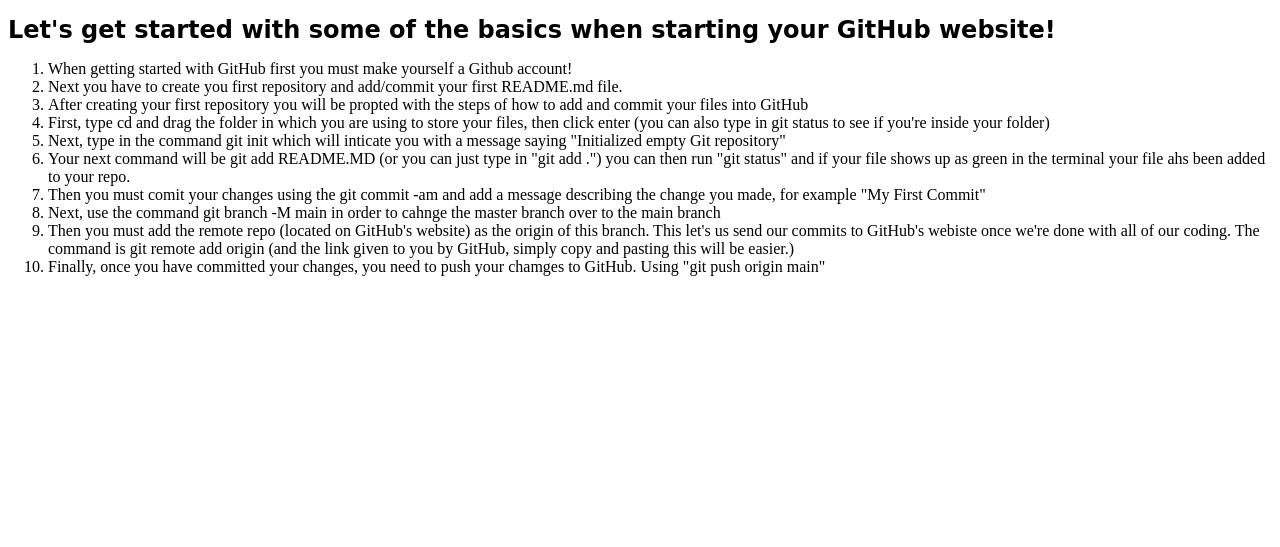
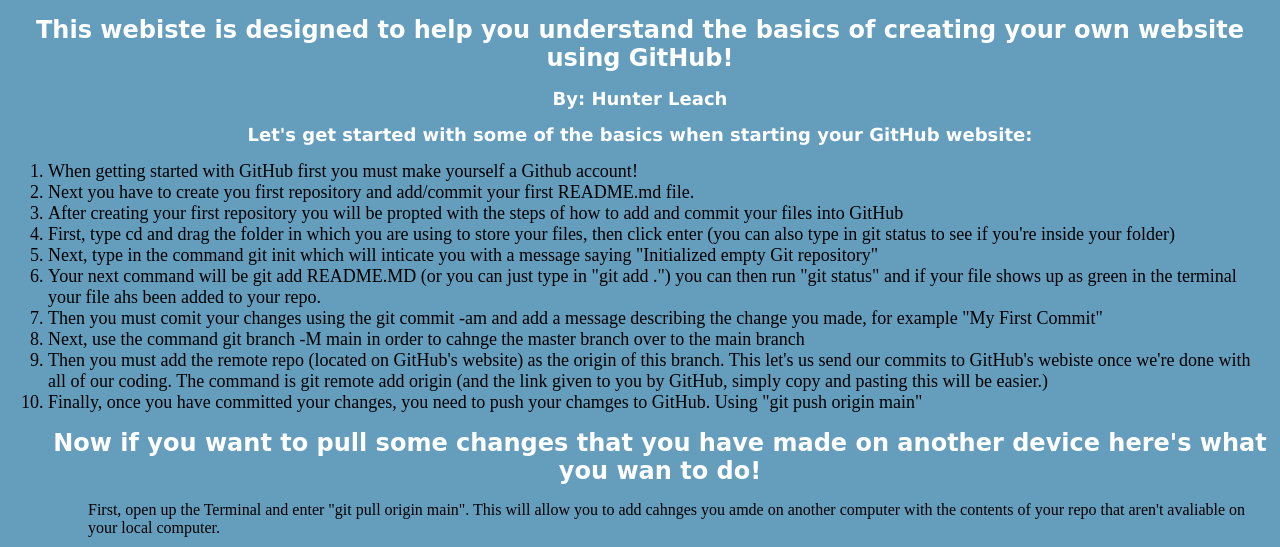
Before and after one commit to hunterleach13/netflifyproject, a plain HTML site: page index.html in a window 1280 px wide. Shown: the top 547 px of the page. Drawn offline with Linux system fonts and the light colour scheme.

Commit message:
Added style chnges on index and a GitHub logo

```diff
--- a/index.html
+++ b/index.html
@@ -5,26 +5,36 @@
 	<link rel="stylesheet" type="text/css" href="style.css">
 	<style>
 		body {
-
+			background-color: #659DBD;
 		}
 		h1 {
 			font-size: x-large;
 			font-family: cursive;
+			color: white;
+			text-align: center;
 		}
 		h2 {
 			font-size: large;
+			font-family: verdana;
+			color: white;
+			text-align: center;
 		}
 		img {
-
+			align-content: center;
 		}
 		li {
-			font-family: ;
+			color: black;
+			font-size: large;
 		}
 	</style>
 
 </head>
 <body>
-	<h1>Let's get started with some of the basics when starting your GitHub website!</h1>
+	<h1>This webiste is designed to help you understand the basics of creating your own website using GitHub!</h1>
+	<h2>By: Hunter Leach</h2>
+	<h2>
+	Let's get started with some of the basics when starting your GitHub website:
+	</h2>
 	<ol>
 	<li>When getting started with GitHub first you must make yourself a Github account!
 	<li>Next you have to create you first repository and add/commit your first README.md file.
@@ -37,7 +47,11 @@
 	<li>Then you must add the remote repo (located on GitHub's website) as the origin of this branch. This let's us send our commits to GitHub's webiste once we're done with all of our coding. The command is git remote add origin (and the link given to you by GitHub, simply copy and pasting this will be easier.)
 	<li>Finally, once you have committed your changes, you need to push your chamges to GitHub. Using "git push origin main"
 	</li>
-	<ol>
+	<h1>
+		Now if you want to pull some changes that you have made on another device here's what you wan to do!
+	</h1>
+	<ol>First, open up the Terminal and enter "git pull origin main". This will allow you to add cahnges you amde on another computer with the contents of your repo that aren't avaliable on your local computer.
 	</ol>
+	<p><center><img src="GitHublogo.png"></p></center>
 </body>
 </html>
```
Also changed, not shown: GitHub.png (added), GitHublogo.png (added), 1 other file.
